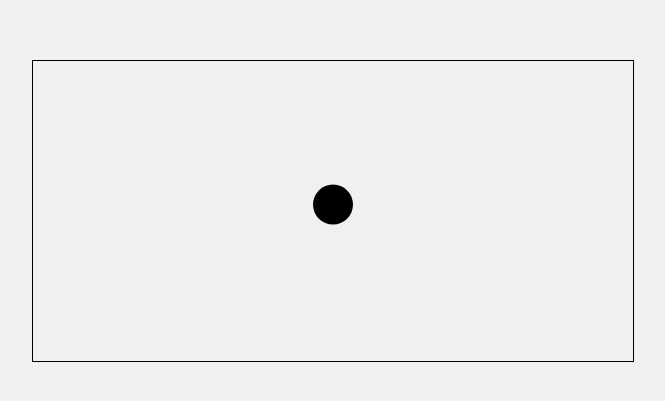
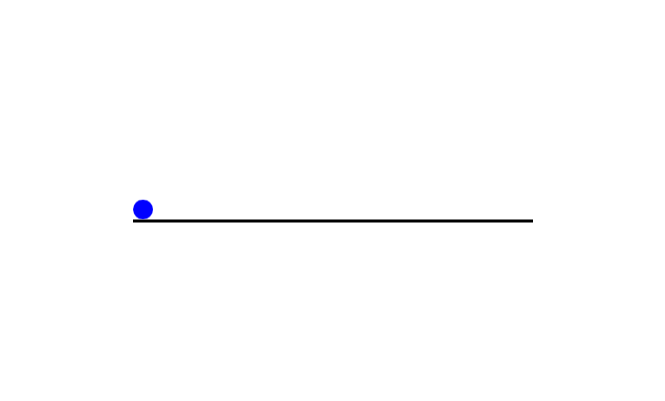
Before and after one commit to AbdelrahmanAbuessa/CanvasAPI-tutorial, a plain HTML site: page main.html in a window 1280 px wide. Shown: the part 189-590 px from the top of the page, without its empty margins (307-972 px from the left). Drawn offline with Linux system fonts and the light colour scheme.

Commit message:
Tutorial #2

```diff
--- a/main.html
+++ b/main.html
@@ -8,9 +8,13 @@
     </head>
     <body>
 
-        <canvas id="bouncingBallCanvas" width="600" height="300">
+        <div class="container">
+            <canvas id="canvas">
 
-        </canvas>
+            </canvas>
+            <div id="ground"></div>
+        </div>
+
 
         <script src="script.js"></script>
     </body>
--- a/script.js
+++ b/script.js
@@ -1,14 +1,21 @@
-const canvas = document.getElementById('bouncingBallCanvas');
+const canvas = document.getElementById('canvas');
 const ctx = canvas.getContext('2d');
 
+let cont = document.querySelector(".container");
+
+canvas.width = "20";
+canvas.height = "400";
+
+cont.style.rotate = "90deg";
+
 const ball = {
-    x: canvas.width / 2,
-    y: canvas.height / 2,
-    radius: 20,
-    color: 'black',
-    dy: 2,
+    x: 10,
+    y: 10,
+    radius: 10,
+    color: 'blue',
+    dy: 3,
+    dx: 3,
     gravity: 0.2,
-    bounce: 1
 };
 
 function drawBall() {
@@ -20,24 +27,17 @@ function drawBall() {
     ctx.closePath();
 }
 
-function updateBall() {
+function update() {
+    ball.y += ball.dy;
     ball.dy += ball.gravity;
-    ball.y += ball.dy;
-
     if (ball.y + ball.radius > canvas.height) {
         ball.y = canvas.height - ball.radius;
-        ball.dy *= -ball.bounce;
-    }
-
-    if (ball.y - ball.radius < 0) {
-        ball.y = ball.radius;
-        ball.dy *= -ball.bounce;
     }
 }
 
 function animate() {
     drawBall();
-    updateBall();
+    update();
     requestAnimationFrame(animate);
 }
 
--- a/style.css
+++ b/style.css
@@ -6,17 +6,23 @@
 
 canvas {
     position: absolute;
+    border-right: 3px solid black;
+    top: 50%;
+    left: 50%;
+    transform: translate(-50%, -50%);
+}
+
+.container {
+    position: relative;
+    width: 20px;
+    height: 400px;
 }
 
 body {
     display: flex;
-    justify-content: center;
+    flex-direction: column;
+    justify-content: space-evenly;
     align-items: center;
     height: 100vh;
-    margin: 0;
-    background-color: #f0f0f0;
+    position: relative;
 }
-
-canvas {
-    border: 1px solid black;
-}
```
